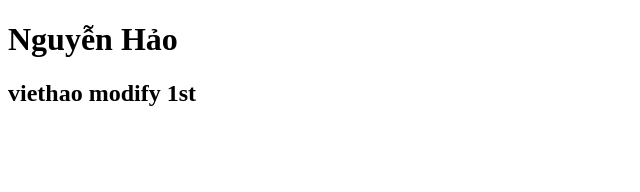
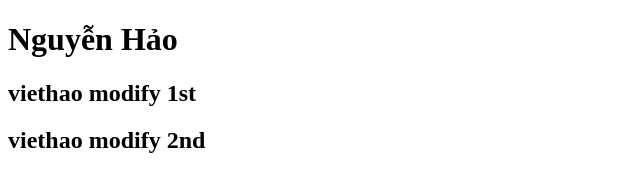
Before and after one commit to vhaohao23/TeamTest, a plain HTML site: page index.html in a window 1280 px wide. Shown: the whole page, without its empty margins (0-640 px from the left). Drawn offline with Linux system fonts and the light colour scheme.

Commit message:
viethao modify 2nd

```diff
--- a/index.html
+++ b/index.html
@@ -8,5 +8,6 @@
   <body>
     <h1>Nguyễn Hảo</h1>
     <h2>viethao modify 1st</h2>
+    <h2>viethao modify 2nd</h2>
   </body>
 </html>
```
